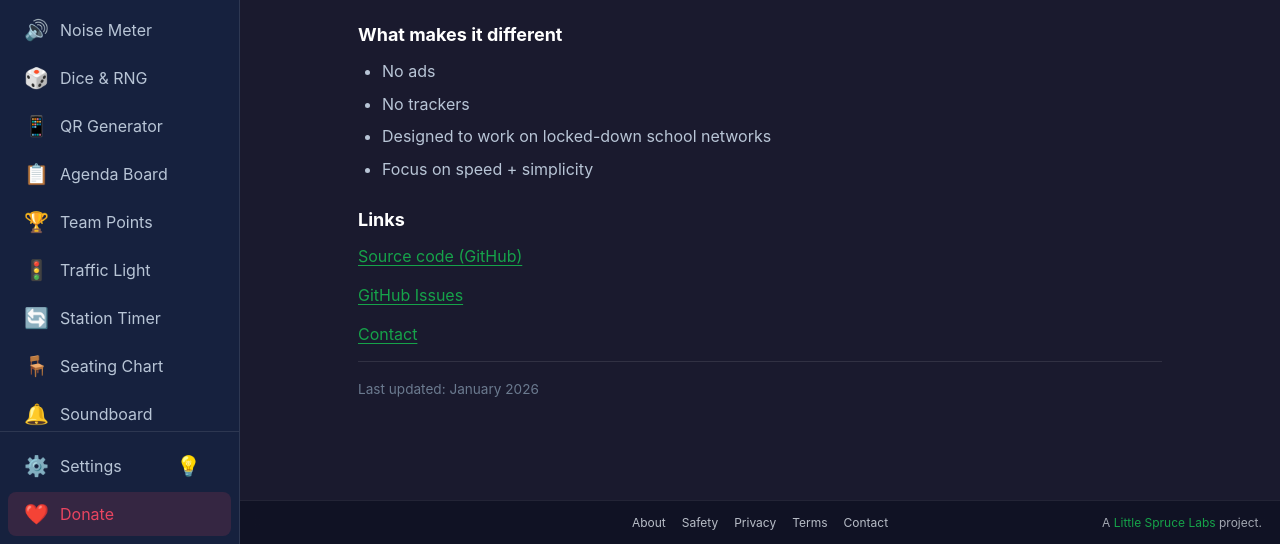
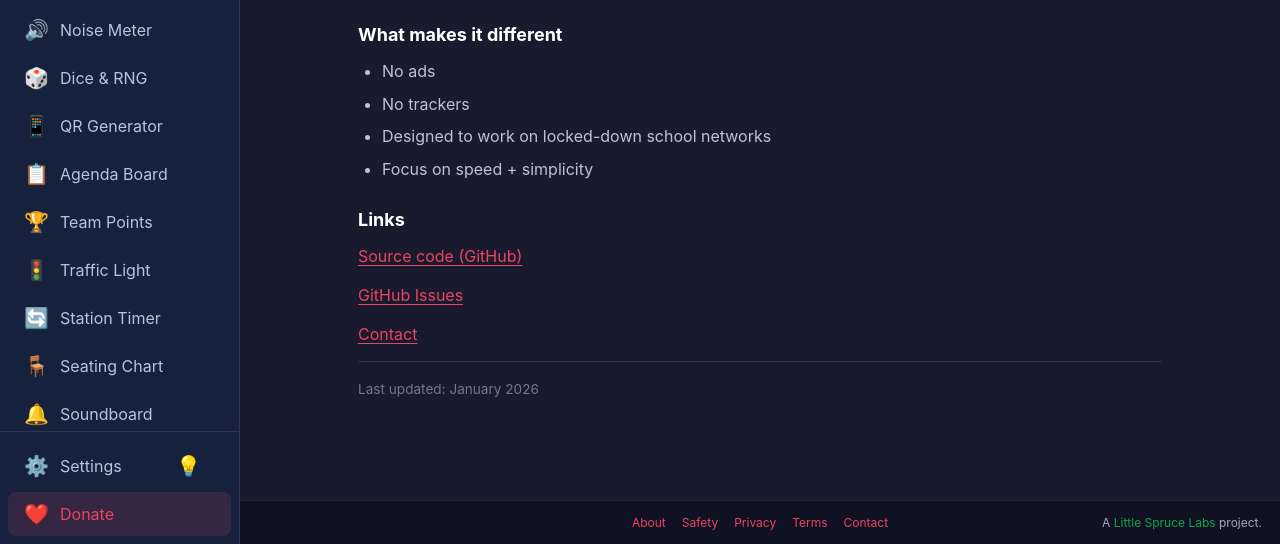
Before and after one commit to Gaz2600/k12Tools, a plain HTML site: page about/index.html in a window 1280 px wide. Shown: the part 256-800 px from the top of the page. Drawn offline with Linux system fonts and the light colour scheme.

Commit message:
checkpoint

```diff
--- a/styles.css
+++ b/styles.css
@@ -2231,13 +2231,13 @@ input[type="range"]::-moz-range-thumb {
 }
 
 .content-page a {
-    color: #16A34A;
+    color: var(--accent);
     text-decoration: underline;
     text-underline-offset: 3px;
 }
 
 .content-page a:hover {
-    color: #22C55E;
+    color: var(--accent-hover);
 }
 
 /* ===== Idea Modal ===== */
@@ -2645,12 +2645,12 @@ input[type="range"]::-moz-range-thumb {
 }
 
 .legal-links a {
-    color: rgba(226, 232, 240, 0.8);
+    color: var(--accent);
     text-decoration: none;
 }
 
 .legal-links a:hover {
-    color: rgba(226, 232, 240, 1);
+    color: var(--accent-hover);
     text-decoration: underline;
 }
 
```
